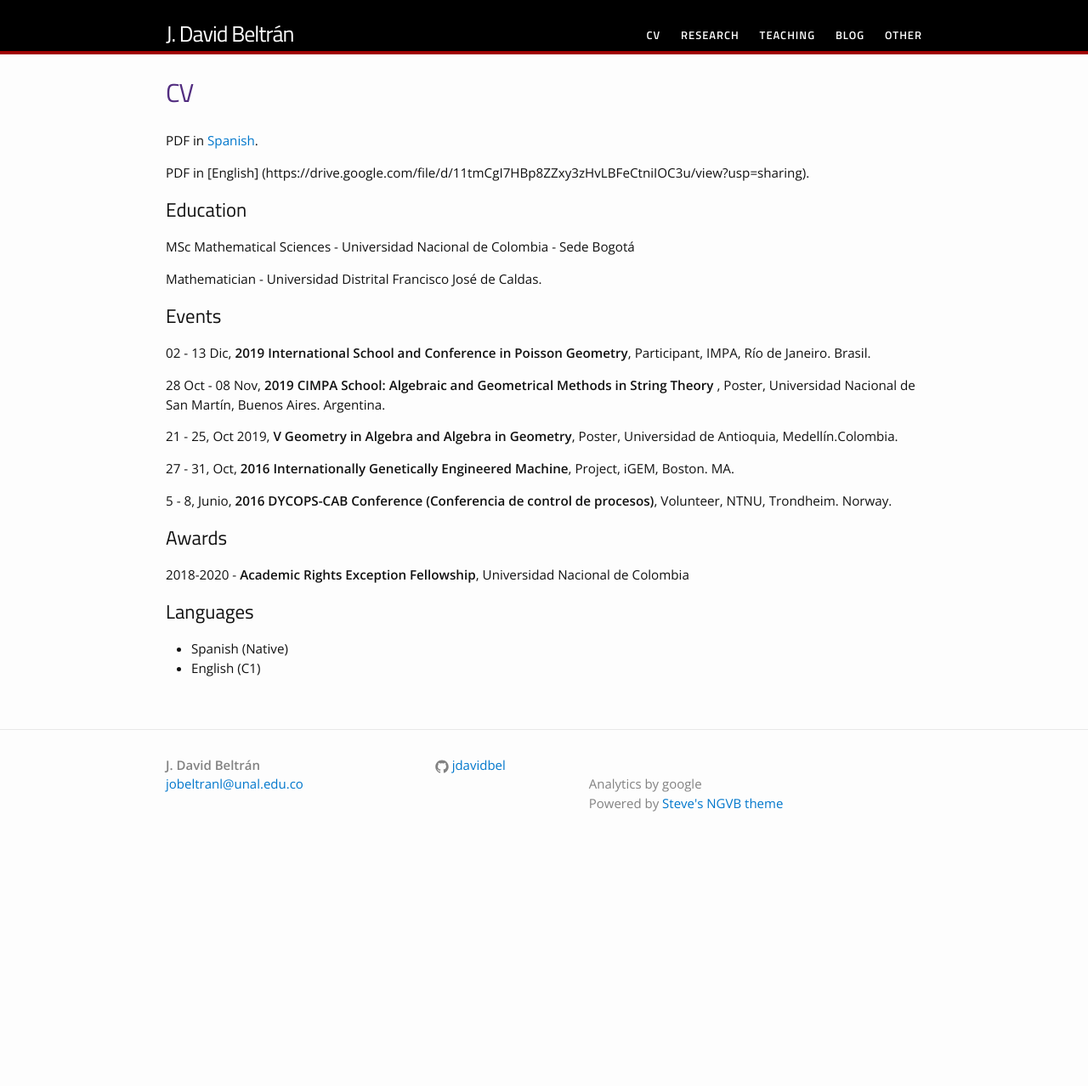
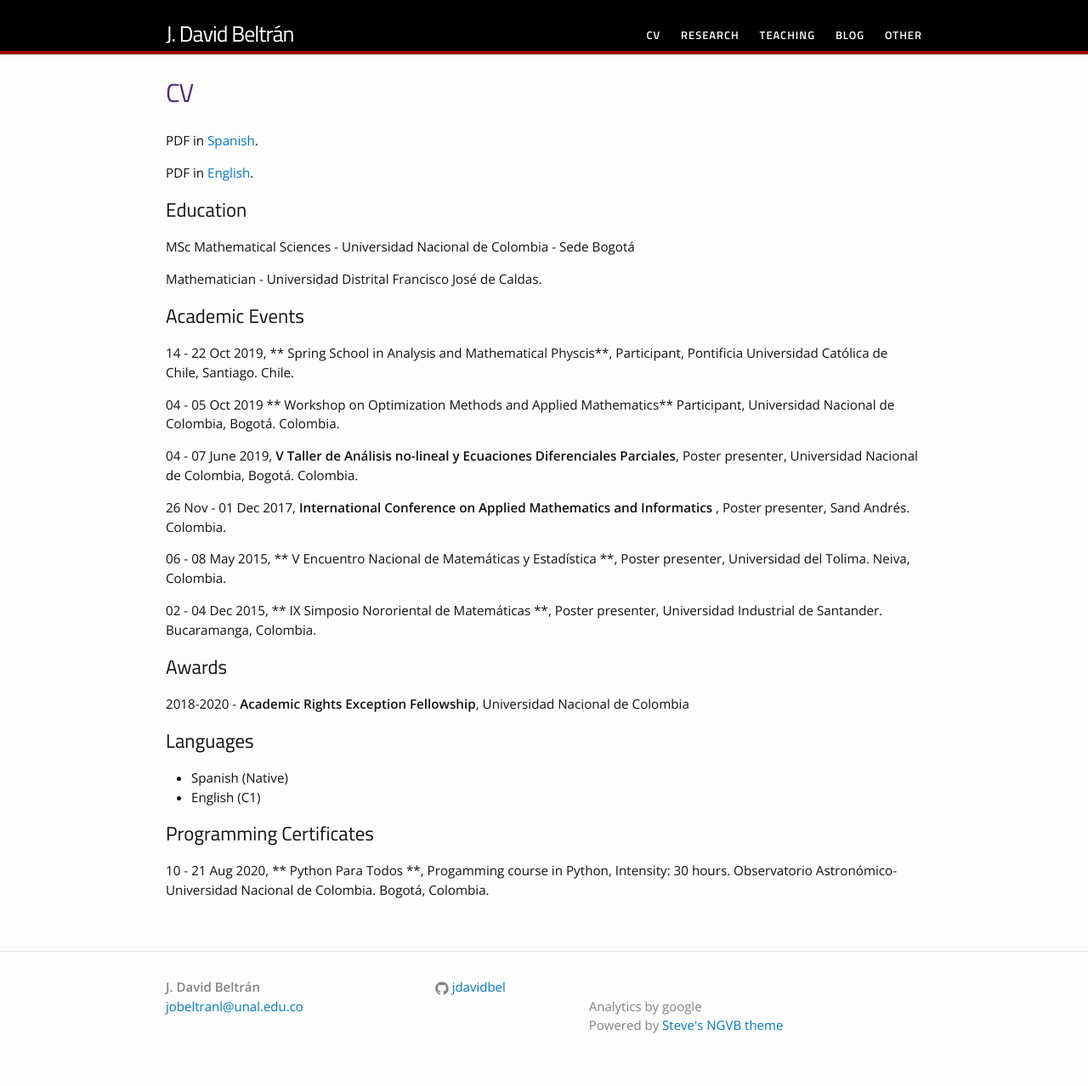
Before and after one commit to jdavidbel/jdavidbel.github.io, a Jekyll site: the page built from cv.md, in a window 1280 px wide. Shown: the whole page at 85% size. Built offline with Jekyll 4.4.1, drawn with Linux system fonts in a browser that asks for light colours; before the commit the page ends 1016 px from its top, so only the background shows below that.

Commit message:
Certificados

```diff
--- a/cv.md
+++ b/cv.md
@@ -5,23 +5,24 @@ permalink: /cv/
 ---
 PDF in [Spanish](https://drive.google.com/file/d/10lxIfWi3w2f4vkrpq0uMvIS50gDtsoTU/view?usp=sharing).
 
-PDF in [English] (https://drive.google.com/file/d/11tmCgI7HBp8ZZxy3zHvLBFeCtniIOC3u/view?usp=sharing).
+PDF in [English](https://drive.google.com/file/d/11tmCgI7HBp8ZZxy3zHvLBFeCtniIOC3u/view?usp=sharing).
 ## Education
 MSc Mathematical Sciences - Universidad Nacional de Colombia - Sede Bogotá
 
 Mathematician - Universidad Distrital Francisco José de Caldas.
 
-## Events
-02 - 13 Dic, **2019 International School and Conference in Poisson Geometry**, Participant, IMPA, Río de Janeiro. Brasil.
+## Academic Events
+14 - 22 Oct 2019, ** Spring School in Analysis and Mathematical Physcis**, Participant, Pontificia Universidad Católica de Chile, Santiago. Chile.
 
-28 Oct - 08 Nov, **2019 CIMPA School: Algebraic and Geometrical Methods in String Theory** , Poster, Universidad Nacional de San Martín, Buenos Aires. Argentina.
+04 - 05 Oct 2019 ** Workshop on Optimization Methods and Applied Mathematics** Participant, Universidad Nacional de Colombia, Bogotá. Colombia.
 
-21 - 25, Oct 2019, **V Geometry in Algebra and Algebra in Geometry**, Poster, Universidad de Antioquia, Medellín.Colombia.
+04 - 07 June 2019, **V Taller de Análisis no-lineal y Ecuaciones Diferenciales Parciales**, Poster presenter, Universidad Nacional de Colombia, Bogotá. Colombia.
 
-27 - 31, Oct, **2016 Internationally Genetically Engineered Machine**, Project, iGEM, Boston. MA.
+26 Nov - 01 Dec 2017, **International Conference on Applied Mathematics and Informatics** , Poster presenter, Sand Andrés. Colombia.
 
-5 - 8, Junio, **2016 DYCOPS-CAB Conference (Conferencia de control de procesos)**, Volunteer, NTNU, Trondheim. Norway.
+06 - 08 May 2015, ** V Encuentro Nacional de Matemáticas y Estadística **, Poster presenter, Universidad del Tolima. Neiva, Colombia.
 
+02 - 04 Dec 2015, ** IX Simposio Nororiental de Matemáticas **, Poster presenter, Universidad Industrial de Santander. Bucaramanga, Colombia.
 ## Awards
 
 2018-2020 - **Academic Rights Exception Fellowship**, Universidad Nacional de Colombia
@@ -29,3 +30,7 @@ Mathematician - Universidad Distrital Francisco José de Caldas.
 ## Languages
 - Spanish (Native)
 - English (C1)
+
+## Programming Certificates
+
+10 - 21 Aug 2020, ** Python Para Todos **, Progamming course in Python, Intensity: 30 hours. Observatorio Astronómico- Universidad Nacional de Colombia. Bogotá, Colombia.
```
